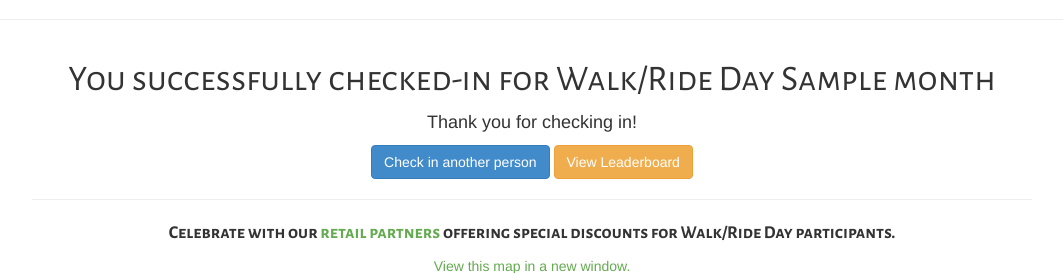
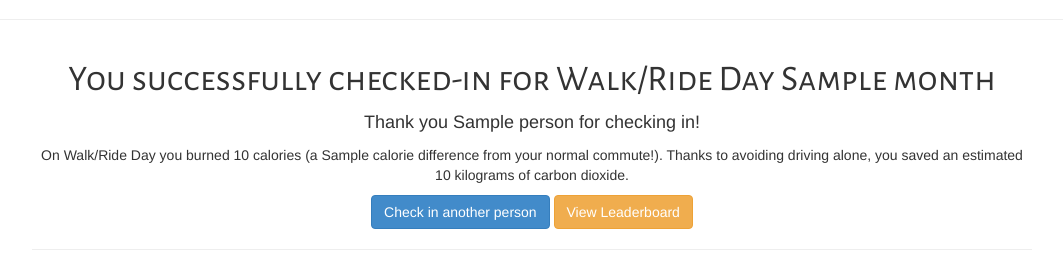
Before and after one commit to greenstreetsinitiative/checkin2015, a Django app: template survey/templates/survey/thanks.html in a window 1280 px wide. Shown: the part 751-1024 px from the top of the page, without its empty margins (108-1171 px from the left). Run offline with Django 3.2, Linux system fonts and the light colour scheme; the template is opened without the code that fills it: most values are stand-ins (such as "Sample title", 1, 10 or a date in 2020); some libraries are stand-ins or nearby versions; some web fonts are replaced.

Commit message:
a thank you page with personalized information! cool!

```diff
--- a/survey/templates/survey/thanks.html
+++ b/survey/templates/survey/thanks.html
@@ -12,7 +12,16 @@
     <div class="row">
       <div class="span12">
         <h1 class="thanks-page">You successfully checked-in for <span class="nowrap">Walk/Ride Day</span> <span class="nowrap">{{ month }}</span></h1>
-        <p class="lead">Thank you for checking in!</p>
+        <p class="lead">Thank you {{ person }} for checking in!</p>
+        <p>
+        {% if calories_burned > 0 %}
+            On Walk/Ride Day you burned {{ calories_burned }} calories (a {{ calorie_change }} calorie difference from your normal commute!).
+        {% endif %}
+        {% if carbon_savings > 0 %}
+            Thanks to avoiding driving alone, you saved an estimated {{ carbon_savings }} kilograms of carbon dioxide.
+        {% endif %}
+        </p>
+
         <a id="checkin-another" class="btn btn-large btn-primary" href="/checkin/">Check in another person</a>
         <a class="btn btn-large btn-warning" href="/leaderboard/">View Leaderboard</a>
         <hr>
--- a/survey/views.py
+++ b/survey/views.py
@@ -130,7 +130,8 @@ def add_checkin(request):
 
                 send_mail(subject, message_plain, from_email, recipient_list, html_message=message_html, fail_silently=True)
 
-                return redirect('/checkin/complete/')
+                return render_to_response('survey/thanks.html', { 'person': commutersurvey.name, 'calories_burned': commutersurvey.calories_total, 'calorie_change': commutersurvey.calorie_change, 'carbon_savings': commutersurvey.carbon_savings, 'change_type': commutersurvey.change_type })
+
 
     else:
         # initialize empty forms for everything
```
